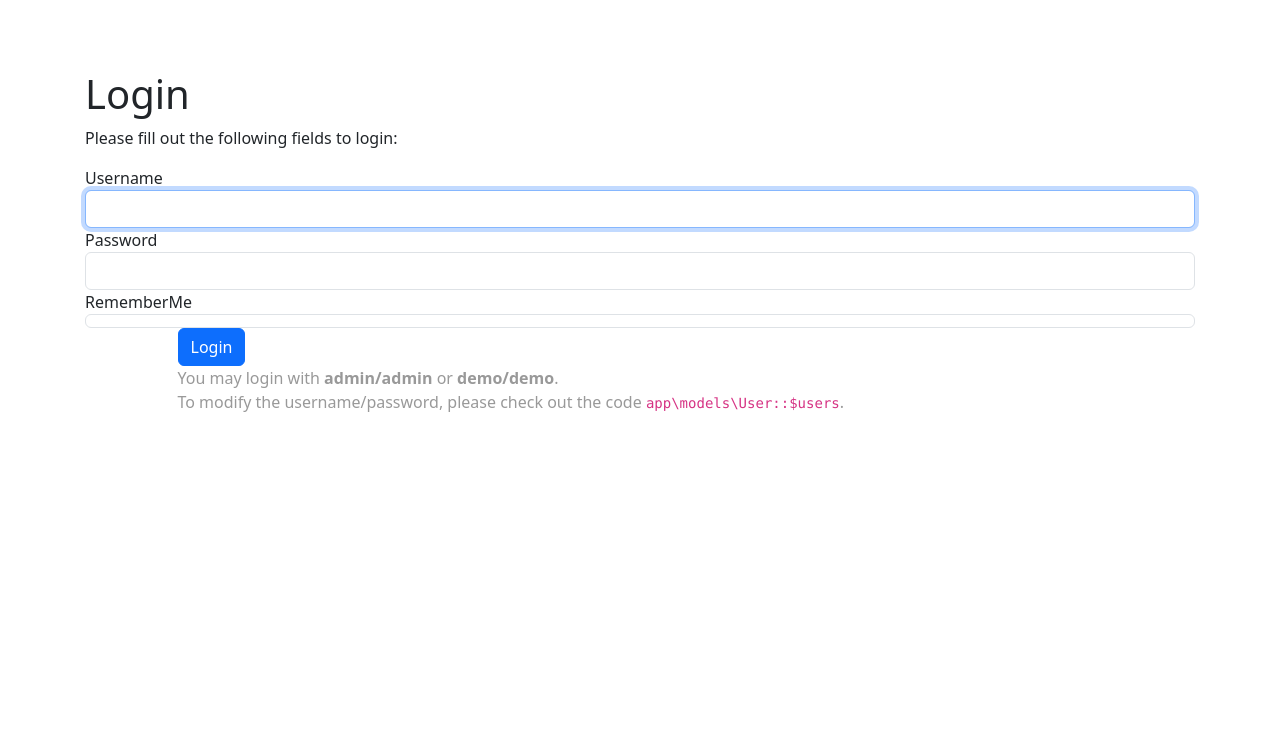
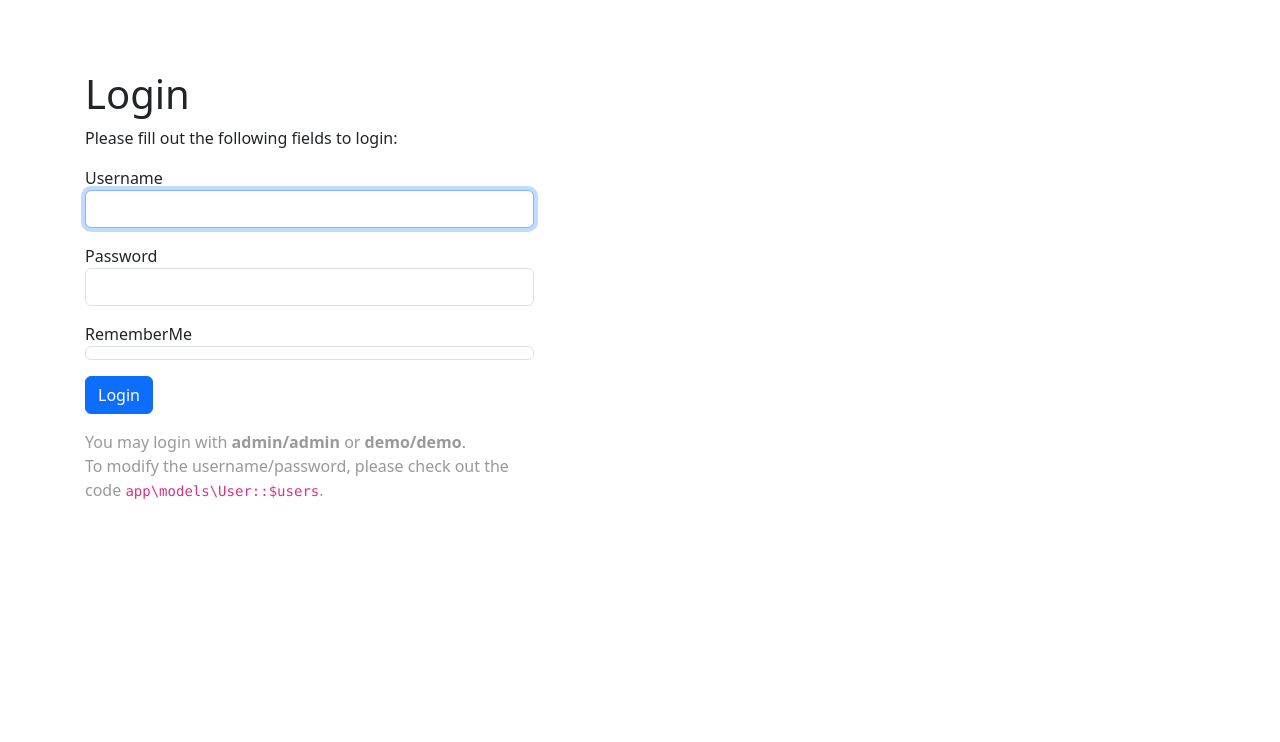
Before and after one commit to yiisoft/yii2-app-basic, a Yii app: template views/site/login.php in a window 1280 px wide. Shown: the top 742 px of the page. Run offline with PHP 8.4 and a stand-in for Yii, Linux system fonts and the light colour scheme; the template is opened without the code that fills it, so the values that code supplies are empty; form fields are guessed from the names that the template uses; some libraries are stand-ins or nearby versions.

Commit message:
Fix #285: Fix CSS issues in login form, homepage and form-group class (#287)

```diff
--- a/views/site/index.php
+++ b/views/site/index.php
@@ -6,7 +6,7 @@
 ?>
 <div class="site-index">
 
-    <div class="jumbotron text-center bg-transparent">
+    <div class="jumbotron text-center bg-transparent mt-5 mb-5">
         <h1 class="display-4">Congratulations!</h1>
 
         <p class="lead">You have successfully created your Yii-powered application.</p>
@@ -17,7 +17,7 @@
     <div class="body-content">
 
         <div class="row">
-            <div class="col-lg-4">
+            <div class="col-lg-4 mb-3">
                 <h2>Heading</h2>
 
                 <p>Lorem ipsum dolor sit amet, consectetur adipisicing elit, sed do eiusmod tempor incididunt ut labore et
@@ -27,7 +27,7 @@
 
                 <p><a class="btn btn-outline-secondary" href="http://www.yiiframework.com/doc/">Yii Documentation &raquo;</a></p>
             </div>
-            <div class="col-lg-4">
+            <div class="col-lg-4 mb-3">
                 <h2>Heading</h2>
 
                 <p>Lorem ipsum dolor sit amet, consectetur adipisicing elit, sed do eiusmod tempor incididunt ut labore et
--- a/views/site/login.php
+++ b/views/site/login.php
@@ -2,6 +2,7 @@
 
 /** @var yii\web\View $this */
 /** @var yii\bootstrap5\ActiveForm $form */
+
 /** @var app\models\LoginForm $model */
 
 use yii\bootstrap5\ActiveForm;
@@ -15,9 +16,11 @@
 
     <p>Please fill out the following fields to login:</p>
 
+    <div class="row">
+        <div class="col-lg-5">
+
             <?php $form = ActiveForm::begin([
                 'id' => 'login-form',
-        'layout' => 'horizontal',
                 'fieldConfig' => [
                     'template' => "{label}\n{input}\n{error}",
                     'labelOptions' => ['class' => 'col-lg-1 col-form-label mr-lg-3'],
@@ -31,19 +34,22 @@
             <?= $form->field($model, 'password')->passwordInput() ?>
 
             <?= $form->field($model, 'rememberMe')->checkbox([
-            'template' => "<div class=\"offset-lg-1 col-lg-3 custom-control custom-checkbox\">{input} {label}</div>\n<div class=\"col-lg-8\">{error}</div>",
+                'template' => "<div class=\"custom-control custom-checkbox\">{input} {label}</div>\n<div class=\"col-lg-8\">{error}</div>",
             ]) ?>
 
             <div class="form-group">
-            <div class="offset-lg-1 col-lg-11">
+                <div>
                     <?= Html::submitButton('Login', ['class' => 'btn btn-primary', 'name' => 'login-button']) ?>
                 </div>
             </div>
 
             <?php ActiveForm::end(); ?>
 
-    <div class="offset-lg-1" style="color:#999;">
+            <div style="color:#999;">
                 You may login with <strong>admin/admin</strong> or <strong>demo/demo</strong>.<br>
                 To modify the username/password, please check out the code <code>app\models\User::$users</code>.
             </div>
+
         </div>
+    </div>
+</div>
--- a/web/css/site.css
+++ b/web/css/site.css
@@ -82,3 +82,7 @@
 .nav > li > form > button.logout:focus {
     outline: none;
 }
+
+.form-group {
+    margin-bottom: 1rem;
+}
```
Lines whose indentation alone changed are shown as unchanged.
